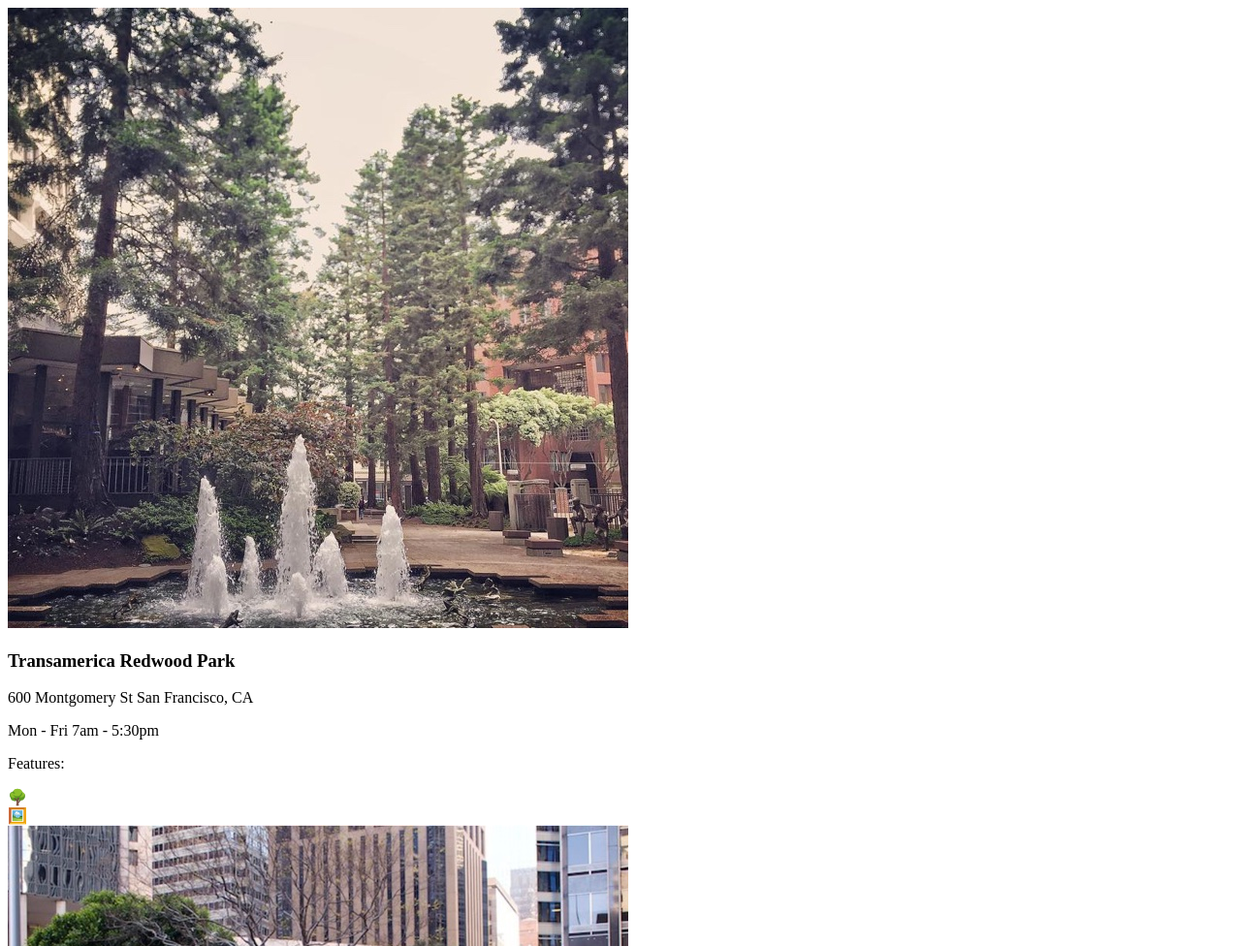
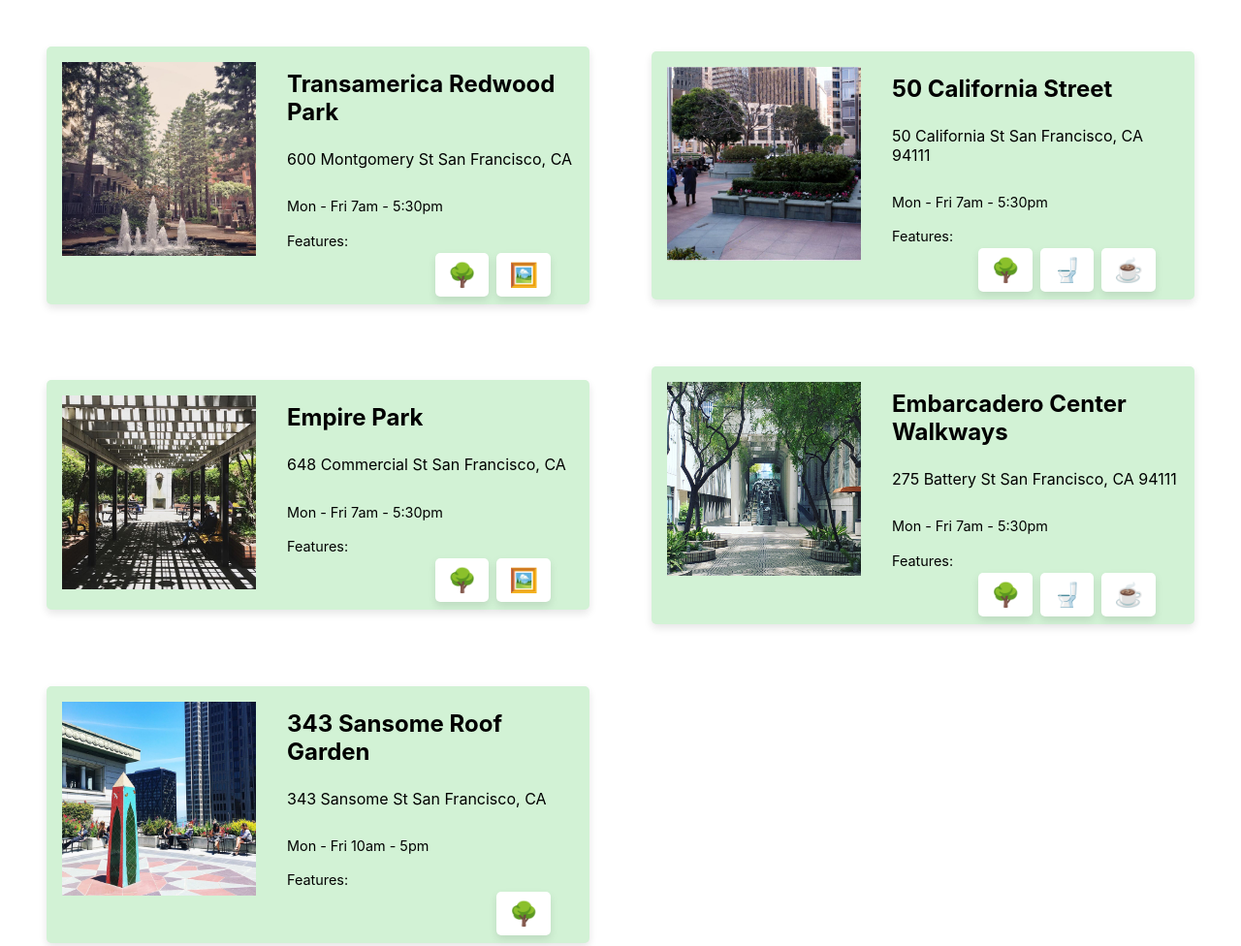
Before and after one commit to alexcrocha/ACS-2330-responsive-web-challenge, a plain HTML site: page index.html in a window 1280 px wide. Shown: the top 976 px of the page at 97% size. Drawn offline with Linux system fonts and the light colour scheme.

Commit message:
Add styles

```diff
--- a/index.html
+++ b/index.html
@@ -5,10 +5,7 @@
 	<meta http-equiv="X-UA-Compatible" content="IE=edge">
 	<meta name="viewport" content="width=device-width, initial-scale=1.0">
 	<title>Document</title>
-	<style>
-		/* Your styles here! */
-
-	</style>
+	<link rel="stylesheet" href="style.css">
 </head>
 <body>
 
--- /dev/null
+++ b/style.css
@@ -0,0 +1,97 @@
+/* Global Styles */
+body {
+  font-family: -apple-system, BlinkMacSystemFont, 'Segoe UI', Roboto, Oxygen, Ubuntu, Cantarell, 'Open Sans', 'Helvetica Neue', sans-serif;
+  margin: 0;
+  padding: 0;
+  margin: 0 auto;
+}
+
+.main {
+  margin: 2rem;
+  display: grid;
+  grid-template-columns: 1fr;
+  grid-gap: 1rem;
+}
+
+article {
+  background-color: #d2f2d5;
+  margin: 1rem;
+  border-radius: 5px;
+  box-shadow: 0 4px 8px 0 rgba(0, 0, 0, 0.1);
+  max-width: 100%;
+  display: flex;
+  flex-direction: column;
+}
+
+.image {
+  width: calc(100% - 2rem);
+  padding: 1rem;
+  border-radius: 5px;
+}
+
+.features {
+  padding: 0 1rem;
+  display: flex;
+  flex-direction: column;
+  width: 100%;
+}
+
+.features h1 {
+  font-size: 1.5rem;
+  margin-bottom: 0.5rem;
+}
+
+.hours,
+.features-label {
+  font-size: 0.9rem;
+  margin-bottom: 0.25rem;
+}
+
+.features-list {
+  display: flex;
+  flex-wrap: wrap;
+  justify-content: flex-end;
+  margin-right: 1rem;
+}
+
+.features-list div {
+  font-size: 1.5rem;
+  margin-right: 0.5rem;
+  margin-bottom: 0.5rem;
+  background-color: white;
+  padding: 0.5rem 0.8rem;
+  border-radius: 5px;
+  box-shadow: 0 4px 8px 0 rgba(0, 0, 0, 0.1);
+}
+
+/* Desktop */
+
+/* It's starting to look pretty ugly without a tablet view
+so I am increasing mobile cut-off */
+@media screen and (min-width: 800px) {
+  .main {
+    align-items: center;
+    justify-content: center;
+    grid-template-columns: 1fr 1fr;
+    grid-gap: 2rem;
+  }
+
+  article {
+    flex-direction: row;
+    height: auto;
+
+  }
+
+  .image {
+    width: 200px;
+  }
+}
+
+@media screen and (min-width: calc(660px + 660px + 2rem)) {
+  .main {
+    grid-template-columns: 660px 660px;
+  }
+  article {
+    height: calc(200px + 2rem);
+  }
+}
```
